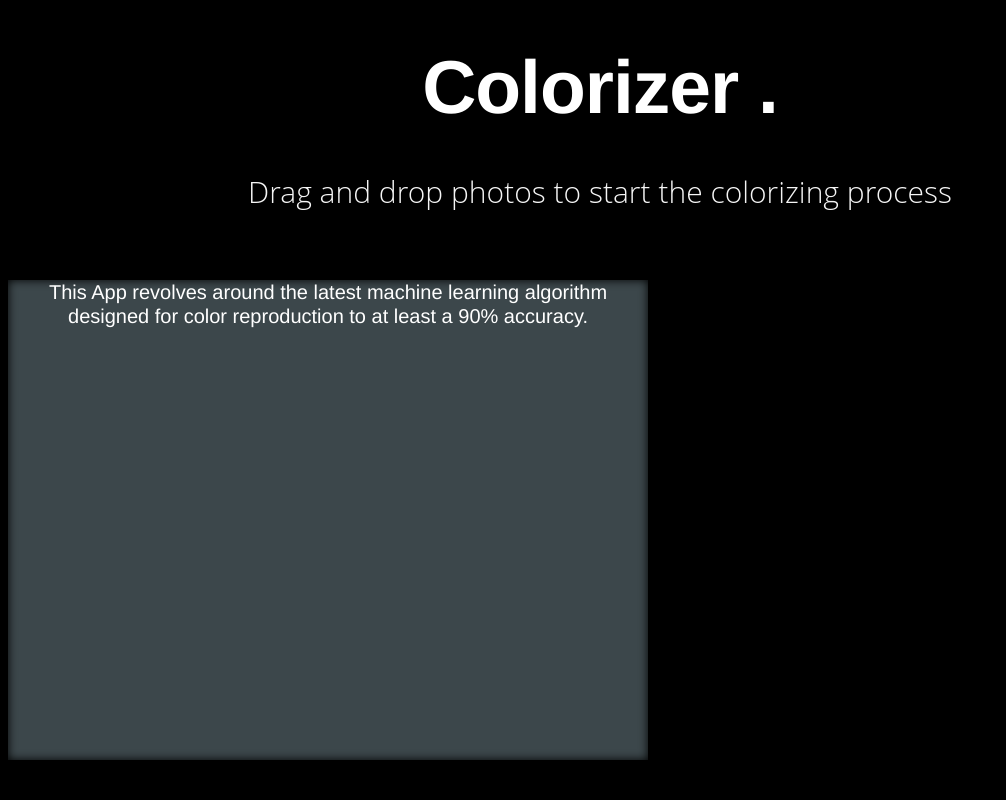
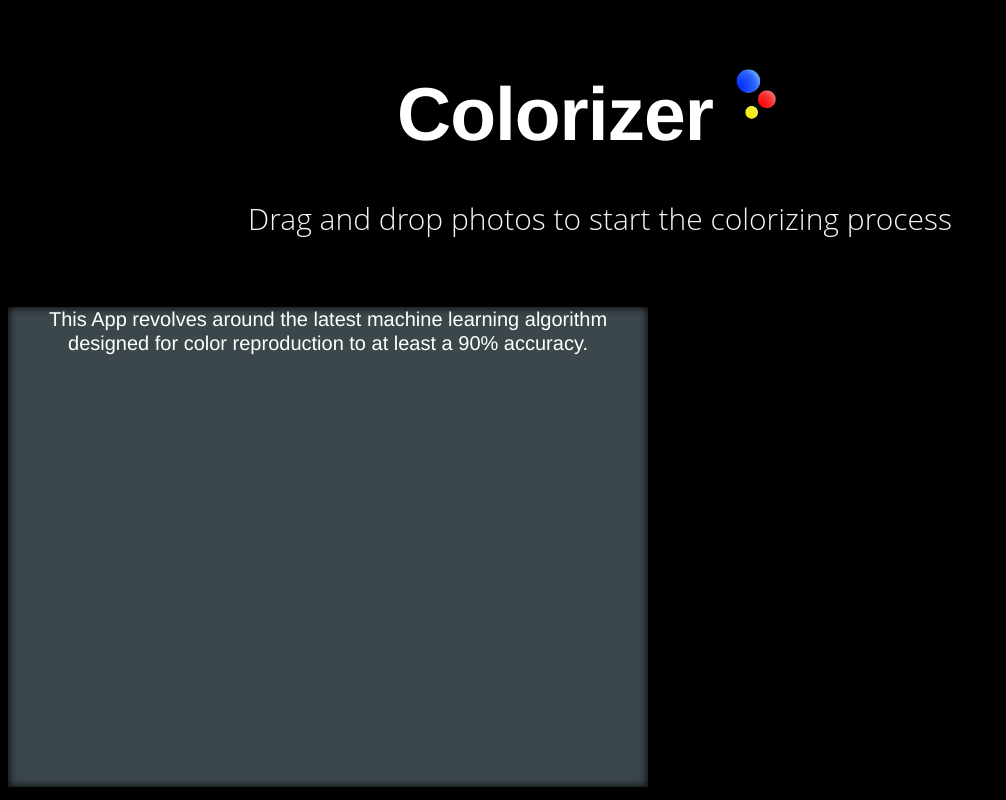
Before and after one commit to Jp1200/Colorize, an Electron app: page index.html in a window 1200 px wide. Shown: the whole page, without its empty margins (0-1006 px from the left). Drawn offline with Linux system fonts and the light colour scheme.

Commit message:
logo added to h1

```diff
--- a/index.html
+++ b/index.html
@@ -7,10 +7,11 @@
     <meta http-equiv="Content-Security-Policy" content="script-src 'self' 'unsafe-inline';" />
 </head>
 <body>
-    <h1>Colorizer .</h1>
+    <h1>Colorizer<img src="./imgs/Colorize_logo.png" height="90px" width="90px"></h1>
     <h2>Drag and drop photos to start the colorizing process</h2>
     <div class='shadow'><p>
-        This App revolves around the latest machine learning algorithm designed for color reproduction to at least a 90% accuracy.
+        This App revolves around the latest machine learning algorithm
+        designed for color reproduction to at least a 90% accuracy.
     </p></div>
 </body>
 </html>
```
